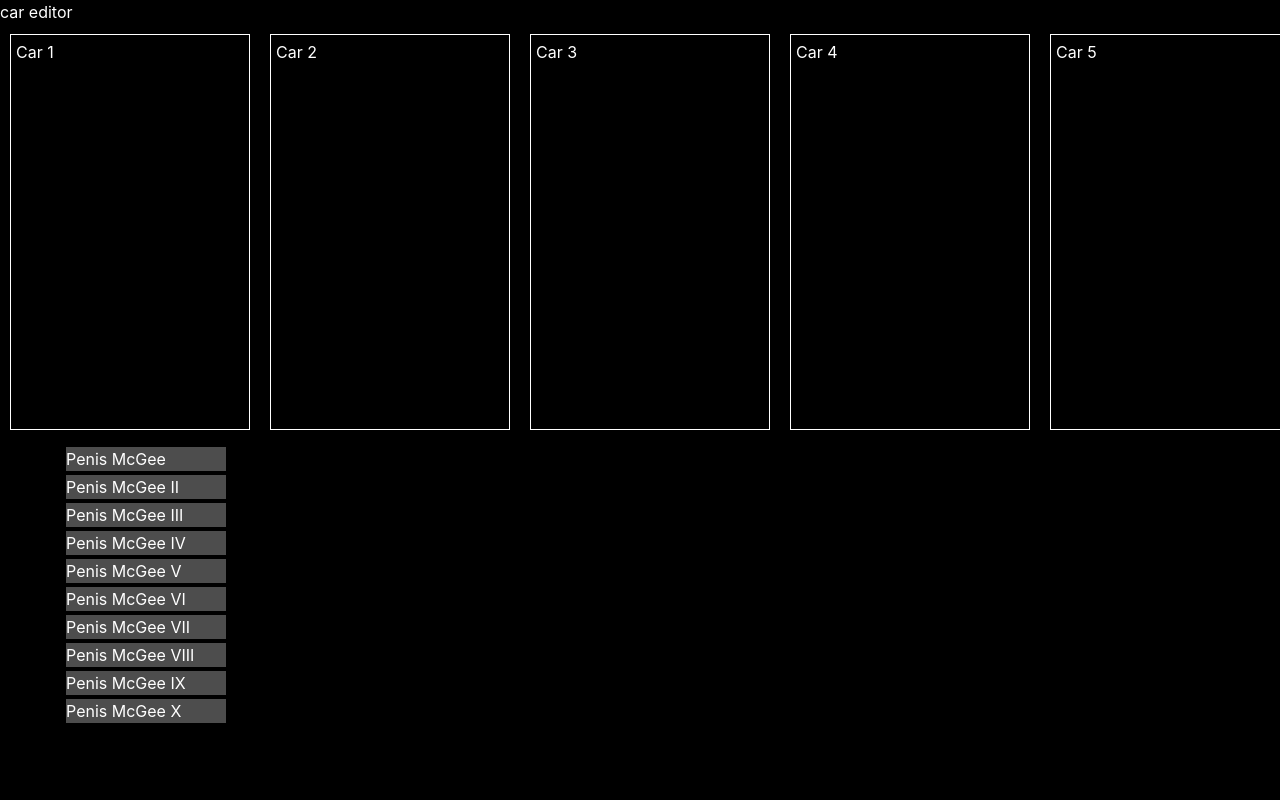
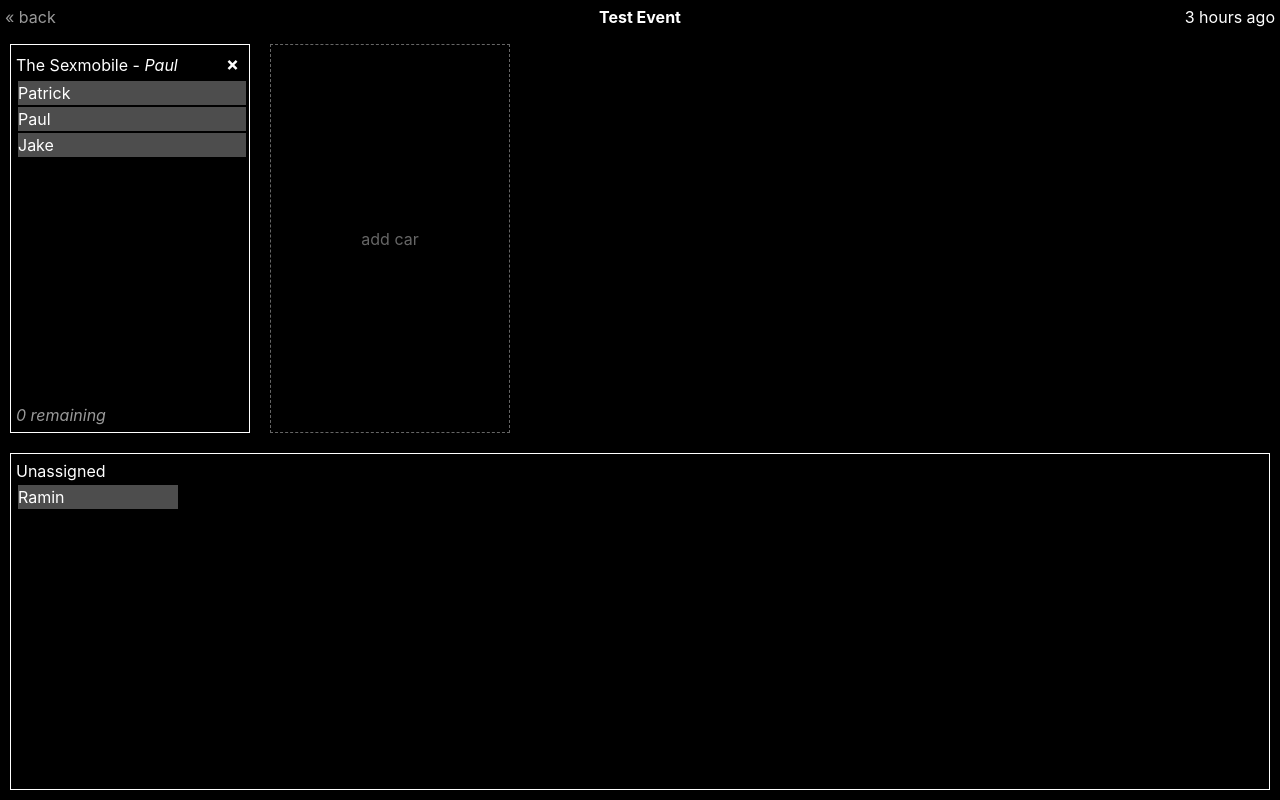
Before and after one commit to pkage/illdrive.us, a Flask app: page / in a window 1280 px wide. Run offline with Flask 2, Linux system fonts and the light colour scheme; parts of the project's set-up code (start-up, migrations or seed data) failed here and were passed over; some libraries are stand-ins or nearby versions.

Commit message:
MVP of frontend editor

```diff
--- a/app/static/edit.js
+++ b/app/static/edit.js
@@ -1,13 +1,45 @@
-
 const computeCapacities = () => {
     for (let el of document.querySelectorAll('.cars__cardrop')) {
         if (el.childElementCount >= el.dataset.capacity) {
+            // hack!
             el.parentElement.setAttribute('data-full', true)
+            el.parentElement.parentElement.setAttribute('data-full', true)
         } else {
+            // also a hack
             el.parentElement.setAttribute('data-full', false)
+            el.parentElement.parentElement.setAttribute('data-full', false)
         }
     }
 }
+
+document.querySelector('#addcar').addEventListener('click', e => {
+    let el = document.querySelector('#addcar')
+
+    if (!el.classList.contains('cars__addcar--active')) {
+        el.classList.add('cars__addcar--active')
+        document.querySelector('#addcar__name').focus()
+    }
+})
+
+document.querySelector('#addcar__name').addEventListener('keyup', e => {
+    if (e.key === 'Enter') {
+        console.log(e.target.value);
+    } else if (e.key === 'Escape') {
+        e.target.value = '';
+        document.querySelector('#addcar').classList.remove('cars__addcar--active')
+    }
+})
+document.querySelector('#addcar__name').addEventListener('blur', e => {
+    e.target.value = '';
+    document.querySelector('#addcar').classList.remove('cars__addcar--active')
+})
+
+document.querySelectorAll('.cars__cardelete').forEach(el => {
+    el.addEventListener('click', e => {
+        console.log(`deleting car ${e.target.dataset.id}`)
+    })
+})
+
 
 window.onload = () => {
     dragula([...document.querySelectorAll('[data-drop]')], {
@@ -21,7 +53,7 @@
 
         if (el.parentElement.parentElement.classList.contains('cars__dropcontainer')) {
             // hack, but keeps the .cars__carfull from showing on the dragstart
-            el.parentElement.parentElement.setAttribute('data-full', false)
+            el.parentElement.parentElement.parentElement.setAttribute('data-full', false)
         }
         document.querySelector('.cars').setAttribute('data-dropshown', true)
     })
--- a/app/static/style.css
+++ b/app/static/style.css
@@ -6,6 +6,10 @@
 
 
 /* -- Layout helpers -- */
+
+.float-right {
+    float: right;
+}
 .fullpage {
     width:  100vw;
     height: 100vh;
@@ -32,11 +36,37 @@
 
 /* -- Components -- */
 .topbar {
-    /* background-color: red; */
+    color: white;
+
+    display: flex;
+    flex-direction: row;
+    justify-content: space-between;
+    align-items: baseline;
+
+    padding: 5px;
+    position: relative;
+}
+
+.topbar__event {
+    font-weight: bold;
+    position: absolute;
+    left: 50%;
+    transform: translateX(-50%);
+}
+
+
+
+.topbar__left {
+    color: rgba(255,255,255,0.6);
+    will-change: color;
+    transition: color 0.1s cubic-bezier(0,0,0.3,1);
+}
+.topbar__left:hover {
     color: white;
 }
+
+/* -- Car-related components -- */
 .cars {
-    /* background-color: blue; */
     flex-grow: 1;
 
     display: flex;
@@ -46,8 +76,9 @@
 
     overflow-x: auto;
 
+
+    margin: 0 10px 0 0;
 }
-
 
 .cars__car {
     margin: 10px;
@@ -60,6 +91,8 @@
     flex-direction: column;
     align-items: stretch;
     justify-content: flex-start;
+
+    position: relative;
 }
 
 .cars__cardrop {
@@ -75,6 +108,72 @@
 
 .cars__cardrop > .name {
     width: 100%;
+}
+
+
+.cars__carremaining {
+
+    font-style: italic;
+    color: rgba(255,255,255,0.6);
+}
+
+.cars__cartitle {
+    display: flex;
+    flex-direction: row;
+    justify-content: space-between;
+    align-items: baseline;
+}
+.cars__cardelete {
+    font-size: 1.2em;
+    font-weight: bold;
+    margin-right: 5px;
+
+    color: white;
+    will-change: color;
+    transition: color 0.1s cubic-bezier(0,0,0.3,1);
+    cursor: pointer;
+}
+
+.cars__cardelete:hover {
+    color: red;
+}
+
+.cars__addcar {
+    margin: 10px;
+    border: 1px dashed rgba(255,255,255,0.4);
+    padding: 5px;
+    min-width: 15rem;
+    color: rgba(255,255,255,0.4);
+
+    display: flex;
+    flex-direction: column;
+    align-items: center;
+    justify-content: center;
+
+    will-change: color, border;
+    transition: color 0.25s cubic-bezier(0,0,0.3,1), border 0.25s cubic-bezier(0,0,0.3,1);
+
+    cursor: pointer;
+}
+
+
+.cars__addcar--active {
+    color: rgba(255,255,255,0.5) !important;
+    border: 1px solid rgba(255,255,255,0.5) !important;
+}
+
+.cars__addcar:hover {
+    color: rgba(255,255,255,0.7);
+    border: 1px solid rgba(255,255,255,0.7);
+}
+
+#addcar__name {
+    background-color: transparent;
+    border: 0;
+    color: white;
+    font-size: 1rem;
+    width: 10rem;
+    border-bottom: 1px solid rgba(255,255,255,0.7);
 }
 
 /**
@@ -108,16 +207,30 @@
     /* background-color: green; */
     flex: 1 0 0;
 
+    position: relative;
+    margin: 10px;
+    border: 1px solid white;
+    padding: 5px;
+    min-width: 15rem;
+    color: white;
 
-    position: relative;
+    display: flex;
+    flex-direction: column;
+    align-items: stretch;
+    justify-content: flex-start;
 }
 
 .unassigned__container {
+    position: relative;
+    flex-grow: 1;
+}
+
+.unassigned__dropzone {
     position: absolute;
-    top: 0;
+    top:    0;
     bottom: 0;
-    left: 0;
-    right: 0;
+    left:   0;
+    right:  0;
 
     display: flex;
     flex-direction: column;
@@ -126,10 +239,10 @@
     justify-content: flex-start;
     flex-wrap: wrap;
 
-    padding: 5px 5vw 5px 5vw;
 }
 
 .name {
+    display: block;
     width: 10rem;
     background-color: rgba(255,255,255,0.3);
 
@@ -152,12 +265,27 @@
 }
 
 
+.cars[data-dropshown=true] .cars__car[data-full=true] {
+    border: 1px solid red;
+}
+
 /* hide the indicator when it's not full (but still
  * rendered) by making sure it can't be dropped into
  * and making it transparent
  */
-.cars__dropcontainer[data-full=false] > .cars__carfull {
+.cars__car[data-full=false] > .cars__carfull {
     opacity: 0;
     pointer-events: none;
     height: 0;
 }
+
+
+/**
+ * Only show the car name input when it's active
+ */
+.cars__addcar.cars__addcar--active > .cars__addcar__inactive {
+    display: none;
+}
+.cars__addcar:not(.cars__addcar--active) > .cars__addcar__active {
+    display: none;
+}
--- a/app/templates/edit.html
+++ b/app/templates/edit.html
@@ -1,112 +1,9 @@
 {% extends 'base.html' %}
+{% import 'macros/editor.html' as editor %}
 
 {% block content %}
 <div class="fullpage layout layout--vertical">
-
-    <div class="topbar"> car editor </div>
-    <div class="cars layout" data-dropshown=false>
-        <div class="cars__car">
-            <h2>Car 1</h2>
-            <div class="cars__dropcontainer">
-                <div class="cars__cardrop"
-                    data-drop
-                    data-capacity=2>
-                </div>
-                <div class="cars__carfull">
-                    <span>car full</span>
-                </div>
-            </div>
-        </div>
-        <div class="cars__car">
-            <h2>Car 2</h2>
-            <div class="cars__dropcontainer">
-                <div class="cars__cardrop"
-                    data-drop
-                    data-capacity=5>
-                </div>
-                <div class="cars__carfull">
-                    <span>car full</span>
-                </div>
-            </div>
-        </div>
-        <div class="cars__car">
-            <h2>Car 3</h2>
-            <div class="cars__dropcontainer">
-                <div class="cars__cardrop"
-                    data-drop
-                    data-capacity=5>
-                </div>
-                <div class="cars__carfull">
-                    <span>car full</span>
-                </div>
-            </div>
-        </div>
-        <div class="cars__car">
-            <h2>Car 4</h2>
-            <div class="cars__dropcontainer">
-                <div class="cars__cardrop"
-                    data-drop
-                    data-capacity=5>
-                </div>
-                <div class="cars__carfull">
-                    <span>car full</span>
-                </div>
-            </div>
-        </div>
-        <div class="cars__car">
-            <h2>Car 5</h2>
-            <div class="cars__dropcontainer">
-                <div class="cars__cardrop"
-                    data-drop
-                    data-capacity=5>
-                </div>
-                <div class="cars__carfull">
-                    <span>car full</span>
-                </div>
-            </div>
-        </div>
-        <div class="cars__car">
-            <h2>Car 6</h2>
-            <div class="cars__dropcontainer">
-                <div class="cars__cardrop"
-                    data-drop
-                    data-capacity=5>
-                </div>
-            </div>
-        </div>
-        <div class="cars__car">
-            <h2>Car 7</h2>
-            <div class="cars__dropcontainer">
-                <div class="cars__cardrop"
-                    data-drop
-                    data-capacity=5>
-                </div>
-            </div>
-        </div>
-        <div class="cars__car">
-            <h2>Car 8</h2>
-            <div class="cars__dropcontainer">
-                <div class="cars__cardrop"
-                    data-drop
-                    data-capacity=5>
-                </div>
-            </div>
-        </div>
-    </div>
-    <div class="unassigned">
-        <div class="unassigned__container" data-drop>
-            <div class="name">Penis McGee</div>
-            <div class="name">Penis McGee II</div>
-            <div class="name">Penis McGee III</div>
-            <div class="name">Penis McGee IV</div>
-            <div class="name">Penis McGee V</div>
-            <div class="name">Penis McGee VI</div>
-            <div class="name">Penis McGee VII</div>
-            <div class="name">Penis McGee VIII</div>
-            <div class="name">Penis McGee IX</div>
-            <div class="name">Penis McGee X</div>
-        </div>
-    </div>
+    {{ editor.createEditorArea( cars, unassigned, event ) }}
 </div>
 {% endblock %}
 
@@ -115,6 +12,7 @@
 {% endblock %}
 {% block js %}
 <script src="{{ url_for('static', filename='dragula/dragula.js') }}"></script>
+<script src="{{ url_for('static', filename='moment/moment.js') }}"></script>
  <script src="{{ url_for('static', filename='edit.js') }}" defer></script>
 
 {% endblock %}
--- /dev/null
+++ b/app/templates/macros/editor.html
@@ -0,0 +1,53 @@
+{% macro createPerson(name, id) %}
+    <div class="name" data-id="{{ id }}">{{ name }}</div>
+{%- endmacro %}
+{% macro createCar(name, author, capacity, people, id) %}
+<div class="cars__car">
+    <h2 class="cars__cartitle">
+        <span>{{ name }} - <i>{{ author }}</i></span>
+        <span class="cars__cardelete" data-id="{{ id }}">&times;</span>
+    </h2>
+    <div class="cars__dropcontainer">
+        <div class="cars__cardrop"
+             data-drop
+             data-capacity="{{ capacity }}">
+            {% for person in people %}
+                {{ createPerson(person.name, person.id) }}
+            {% endfor %}
+        </div>
+    </div>
+    <div class="cars__carremaining">
+        0 remaining
+    </div>
+    <div class="cars__carfull">
+        <span>car full</span>
+    </div>
+</div>
+{%- endmacro %}
+{% macro createEditorArea(cars, unassigned, event) %}
+<div class="topbar">
+    <a href="/" class="topbar__left">&laquo; back</a>
+    <div class="topbar__event">{{ event.title }}</div>
+    <div class="topbar__right">{{event.relative}}</div>
+</div>
+<div class="cars layout" data-dropshown=false>
+    {% for car in cars %}
+        {{ createCar(car.name, car.owner.name, car.seats, car.passengers, car.id) }}
+    {% endfor %}
+    <div class="cars__addcar" id="addcar">
+        <span class="cars__addcar__inactive">add car</span>
+
+        <input class="cars__addcar__active" id="addcar__name" type="text" autocorrect="off" placeholder="car name"/>
+    </div>
+</div>
+<div class="unassigned">
+    <h2>Unassigned</h2>
+    <div class="unassigned__container">
+        <div class="unassigned__dropzone" data-drop>
+            {% for person in unassigned.passengers %}
+                {{ createPerson(person.name, person.id) }}
+            {% endfor %}
+        </div>
+    </div>
+</div>
+{%- endmacro %}
--- a/requirements.txt
+++ b/requirements.txt
@@ -1,2 +1,5 @@
 flask
 flask_cors
+arrow
+#flask-socketio
+#eventlet
```
Also changed, not shown: app/dashboard.py (+27 -1 lines).
